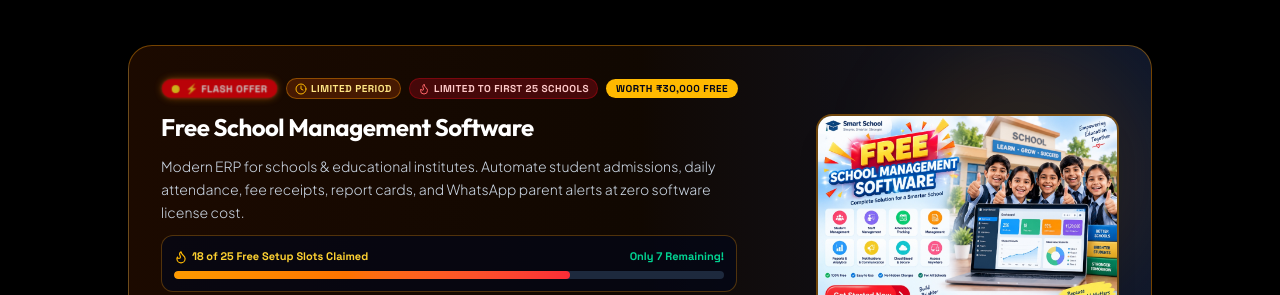
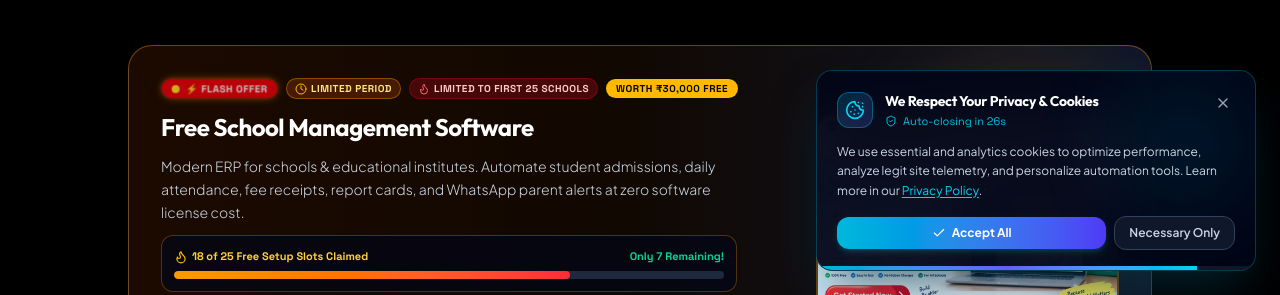
Before and after one commit to mhkr038-create/NewWebsite, a Next.js app: page / in a window 1280 px wide. Shown: the part 505-800 px from the top of the page. Built offline with nearby package versions, Linux system fonts and the light colour scheme; no server answers.

Commit message:
feat(ui): add Cookie Consent notification with 30-second auto-disable timer

```diff
--- /dev/null
+++ b/src/components/layout/CookieConsent.tsx
@@ -0,0 +1,160 @@
+'use client';
+
+import React, { useState, useEffect } from 'react';
+import Link from 'next/link';
+import { Cookie, X, ShieldCheck, Check } from 'lucide-react';
+
+const COOKIE_CONSENT_KEY = 'dss_cookie_consent';
+const DURATION_SECONDS = 30;
+
+export const CookieConsent: React.FC = () => {
+  const [isVisible, setIsVisible] = useState<boolean>(false);
+  const [secondsRemaining, setSecondsRemaining] = useState<number>(DURATION_SECONDS);
+
+  useEffect(() => {
+    // Check if user has already made a persistent decision
+    try {
+      const saved = localStorage.getItem(COOKIE_CONSENT_KEY);
+      const sessionDismissed = sessionStorage.getItem(COOKIE_CONSENT_KEY);
+
+      if (!saved && !sessionDismissed) {
+        // Small delay for smooth entry animation
+        const timer = setTimeout(() => {
+          setIsVisible(true);
+        }, 800);
+        return () => clearTimeout(timer);
+      }
+    } catch {
+      // In case localStorage is blocked/restricted
+      setIsVisible(true);
+    }
+  }, []);
+
+  // 30-second countdown timer to auto-disable the notification
+  useEffect(() => {
+    if (!isVisible) return;
+
+    const interval = setInterval(() => {
+      setSecondsRemaining((prev) => {
+        if (prev <= 1) {
+          clearInterval(interval);
+          handleAutoDisable();
+          return 0;
+        }
+        return prev - 1;
+      });
+    }, 1000);
+
+    return () => clearInterval(interval);
+  }, [isVisible]);
+
+  const handleAutoDisable = () => {
+    setIsVisible(false);
+    try {
+      sessionStorage.setItem(COOKIE_CONSENT_KEY, 'auto_disabled');
+    } catch {}
+  };
+
+  const handleAcceptAll = () => {
+    setIsVisible(false);
+    try {
+      localStorage.setItem(COOKIE_CONSENT_KEY, 'accepted');
+    } catch {}
+  };
+
+  const handleNecessaryOnly = () => {
+    setIsVisible(false);
+    try {
+      localStorage.setItem(COOKIE_CONSENT_KEY, 'necessary_only');
+    } catch {}
+  };
+
+  const handleDismiss = () => {
+    setIsVisible(false);
+    try {
+      sessionStorage.setItem(COOKIE_CONSENT_KEY, 'dismissed');
+    } catch {}
+  };
+
+  if (!isVisible) return null;
+
+  const progressPercentage = (secondsRemaining / DURATION_SECONDS) * 100;
+
+  return (
+    <aside
+      aria-label="Cookie Consent Notification"
+      className="fixed bottom-4 right-4 sm:bottom-6 sm:right-6 z-50 max-w-[440px] w-[calc(100%-2rem)] animate-in fade-in slide-in-from-bottom-5 duration-300"
+    >
+      <div className="relative rounded-2xl bg-slate-950/95 backdrop-blur-xl border border-cyan-500/30 p-5 shadow-2xl shadow-cyan-950/70 overflow-hidden">
+        {/* Subtle Top-Right Glow Accent */}
+        <div className="absolute top-0 right-0 w-36 h-36 bg-cyan-500/10 rounded-full blur-2xl pointer-events-none" />
+
+        {/* Header with Icon, Title, and Close Button */}
+        <div className="flex items-start justify-between gap-3 relative z-10">
+          <div className="flex items-center gap-3">
+            <div className="w-9 h-9 rounded-xl bg-gradient-to-br from-cyan-500/20 to-indigo-500/20 border border-cyan-500/40 flex items-center justify-center text-cyan-400 shrink-0">
+              <Cookie className="w-5 h-5" />
+            </div>
+            <div>
+              <h4 className="text-sm font-bold text-white font-heading">
+                We Respect Your Privacy & Cookies
+              </h4>
+              <div className="flex items-center gap-1.5 text-[11px] font-mono text-cyan-400/90 mt-0.5">
+                <ShieldCheck className="w-3 h-3" />
+                <span>Auto-closing in {secondsRemaining}s</span>
+              </div>
+            </div>
+          </div>
+
+          <button
+            onClick={handleDismiss}
+            aria-label="Close cookie banner"
+            className="p-1 rounded-lg text-slate-400 hover:text-white hover:bg-slate-800/80 transition-colors cursor-pointer"
+          >
+            <X className="w-4 h-4" />
+          </button>
+        </div>
+
+        {/* Message Content */}
+        <div className="mt-3 text-xs text-slate-300 leading-relaxed relative z-10">
+          <p>
+            We use essential and analytics cookies to optimize performance, analyze legit site telemetry, and personalize automation tools. Learn more in our{' '}
+            <Link
+              href="/privacy-policy"
+              className="text-cyan-400 hover:text-cyan-300 underline underline-offset-2 transition-colors"
+            >
+              Privacy Policy
+            </Link>
+            .
+          </p>
+        </div>
+
+        {/* Action Buttons */}
+        <div className="mt-4 flex items-center gap-2 relative z-10">
+          <button
+            onClick={handleAcceptAll}
+            className="flex-1 px-4 py-2 rounded-xl bg-gradient-to-r from-cyan-500 to-indigo-600 hover:from-cyan-400 hover:to-indigo-500 text-white text-xs font-bold transition-all shadow-md shadow-cyan-500/20 flex items-center justify-center gap-1.5 cursor-pointer"
+          >
+            <Check className="w-3.5 h-3.5" />
+            <span>Accept All</span>
+          </button>
+
+          <button
+            onClick={handleNecessaryOnly}
+            className="px-3.5 py-2 rounded-xl bg-slate-900 hover:bg-slate-800 border border-slate-700 hover:border-slate-600 text-slate-300 hover:text-white text-xs font-semibold transition-all cursor-pointer"
+          >
+            <span>Necessary Only</span>
+          </button>
+        </div>
+
+        {/* 30-Second Auto-Disable Progress Line */}
+        <div className="absolute bottom-0 left-0 right-0 h-1 bg-slate-900 overflow-hidden">
+          <div
+            className="h-full bg-gradient-to-r from-cyan-500 via-indigo-500 to-cyan-400 transition-all duration-1000 ease-linear"
+            style={{ width: `${progressPercentage}%` }}
+          />
+        </div>
+      </div>
+    </aside>
+  );
+};
--- a/src/components/layout/SiteChrome.tsx
+++ b/src/components/layout/SiteChrome.tsx
@@ -5,6 +5,7 @@
 import { Navbar } from './Navbar';
 import { Footer } from './Footer';
 import { QuickInquiryModal } from './QuickInquiryModal';
+import { CookieConsent } from './CookieConsent';
 
 interface SiteChromeProps {
   children: React.ReactNode;
@@ -24,6 +25,7 @@
       <main className="flex-1">{children}</main>
       <Footer />
       <QuickInquiryModal />
+      <CookieConsent />
     </>
   );
 };
```
